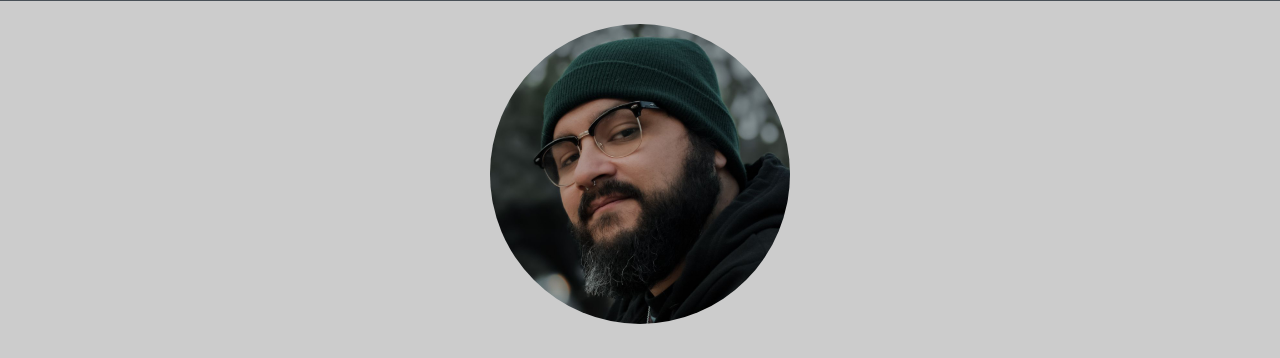
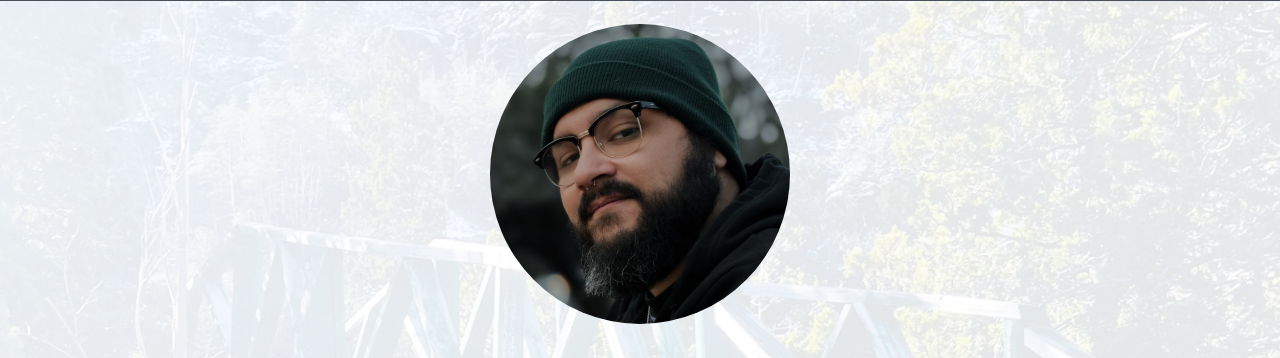
Before and after one commit to Rockketz-dev/CV-Felipe, a plain HTML site: page index.html in a window 1280 px wide. Shown: the part 56-414 px from the top of the page. Drawn offline with nearby package versions, Linux system fonts and the light colour scheme.

Commit message:
Update style.css

```diff
--- a/assets/css/style.css
+++ b/assets/css/style.css
@@ -19,7 +19,7 @@ body {
 }
 
 #about {
-  background-image: url("../bg-hero.jpg");
+  background-image: url("../img/bg-hero.jpg");
   background-color: #cccccc; /* Used if the image is unavailable */
   background-position: center; /* Center the image */
   background-repeat: no-repeat; /* Do not repeat the image */
```
